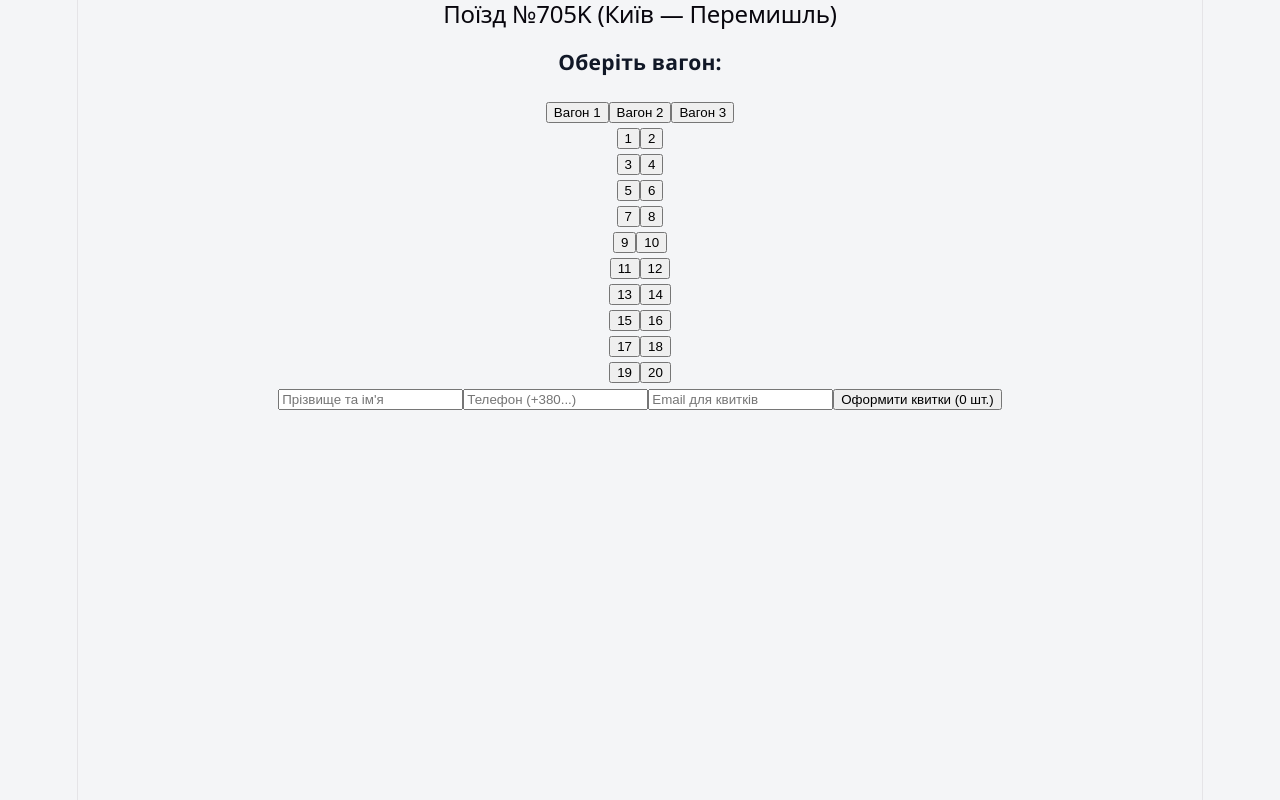
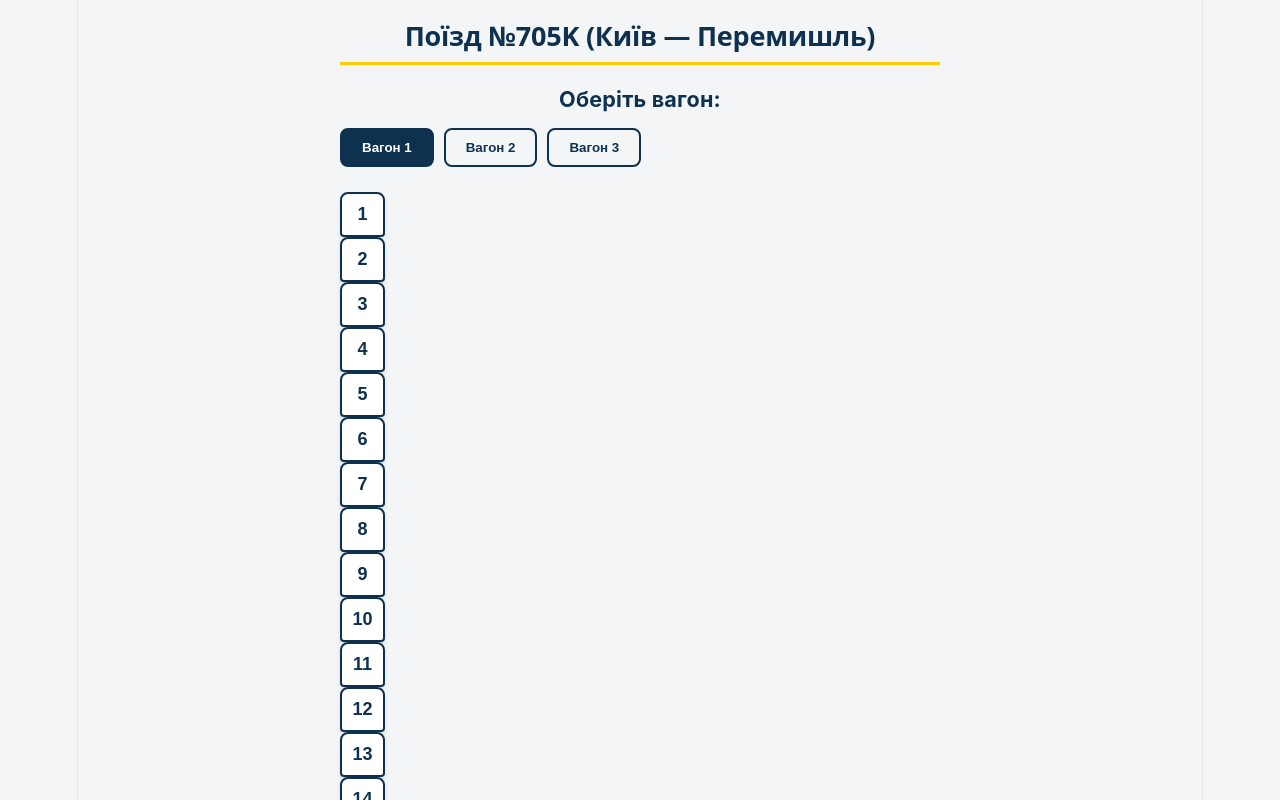
Before and after one commit to julybas/frontend_lab9-10, a React (Vite) app: page /booking/1 in a window 1280 px wide. Shown: the top 800 px of the page. Built offline with nearby package versions, Linux system fonts and the light colour scheme.

Commit message:
added style class for form

```diff
--- a/src/App.css
+++ b/src/App.css
@@ -384,3 +384,151 @@ body {
     position: static;
   }
 }
+
+.booking-container {
+  max-width: 600px;
+  margin: 0 auto;
+  padding: 20px;
+  font-family:
+    -apple-system, BlinkMacSystemFont, "Segoe UI", Roboto, Helvetica, Arial,
+    sans-serif;
+  color: #0e3150;
+}
+
+.booking-title {
+  font-size: 1.5rem;
+  color: #0e3150;
+  font-weight: bold;
+  border-bottom: 3px solid #ffcc00;
+  padding-bottom: 10px;
+  margin-bottom: 20px;
+}
+
+.wagon-section {
+  margin-bottom: 25px;
+}
+
+.wagon-section h3 {
+  font-size: 1.2rem;
+  margin-bottom: 15px;
+}
+
+.wagon-selector {
+  display: flex;
+  gap: 10px;
+}
+
+.wagon-btn {
+  padding: 10px 20px;
+  border: 2px solid #0e3150;
+  background-color: transparent;
+  color: #0e3150;
+  border-radius: 8px;
+  cursor: pointer;
+  font-weight: bold;
+  transition: all 0.2s ease;
+}
+
+.wagon-btn.active {
+  background-color: #0e3150;
+  color: #fff;
+}
+
+.wagon-btn:hover:not(.active) {
+  background-color: #f1f5f9;
+}
+
+/* --- Стилі самого вагона --- */
+.wagon-body {
+  margin: 0 auto 30px auto;
+  max-width: 320px;
+  background-color: #e2e8f0; /* Колір підлоги */
+  /* border: 6px solid #94a3b8; Стінки вагона */
+  border-radius: 30px 30px 10px 10px; /* Заокруглений "ніс" вагона */
+  padding: 30px 20px;
+  box-shadow:
+    inset 0 0 10px rgba(0, 0, 0, 0.1),
+    0 4px 10px rgba(0, 0, 0, 0.1);
+  position: relative;
+}
+
+.seat-row {
+  display: flex;
+  justify-content: space-between;
+  margin-bottom: 16px;
+}
+
+.seat-pair {
+  display: flex;
+  gap: 10px;
+}
+
+.aisle {
+  width: 30px; /* Ширина проходу між сидіннями */
+}
+
+.seat-btn {
+  width: 45px;
+  height: 45px;
+  font-size: 1rem;
+  font-weight: bold;
+  border-radius: 8px 8px 4px 4px; /* Трохи анатомічна форма крісла */
+  cursor: pointer;
+  transition: all 0.2s ease;
+  display: flex;
+  align-items: center;
+  justify-content: center;
+  box-shadow: 0 2px 4px rgba(0, 0, 0, 0.1);
+}
+
+.seat-btn.available {
+  background-color: #fff;
+  border: 2px solid #0e3150;
+  color: #0e3150;
+}
+
+.seat-btn.available:hover {
+  background-color: #e0f2fe;
+  transform: translateY(-2px);
+}
+
+.seat-btn.selected {
+  background-color: #ffcc00;
+  border: 2px solid #d4a017;
+  color: #0e3150;
+}
+
+.seat-btn.booked {
+  background-color: #cbd5e1;
+  border: 2px solid #94a3b8;
+  color: #64748b;
+  cursor: not-allowed;
+  box-shadow: none;
+}
+
+.booking-form {
+  display: flex;
+  flex-direction: column;
+  gap: 15px;
+  background: #fff;
+  padding: 20px;
+  border-radius: 12px;
+  box-shadow: 0 4px 6px -1px rgba(0, 0, 0, 0.1);
+}
+
+.submit-btn {
+  padding: 16px;
+  background-color: #0e3150;
+  color: #fff;
+  border: none;
+  border-radius: 8px;
+  font-size: 0.9rem;
+  font-weight: bold;
+  cursor: pointer;
+  transition: background-color 0.2s ease;
+  margin-top: 10px;
+}
+
+.submit-btn:hover {
+  background-color: #164e82;
+}
```
